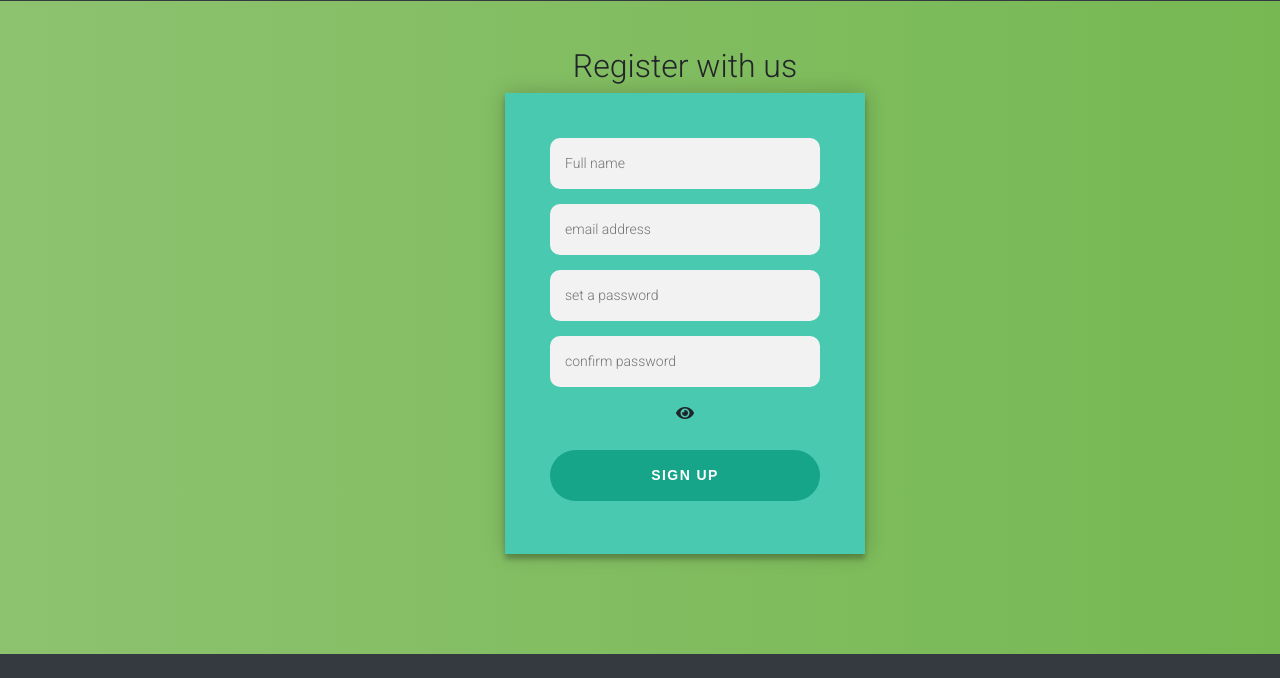
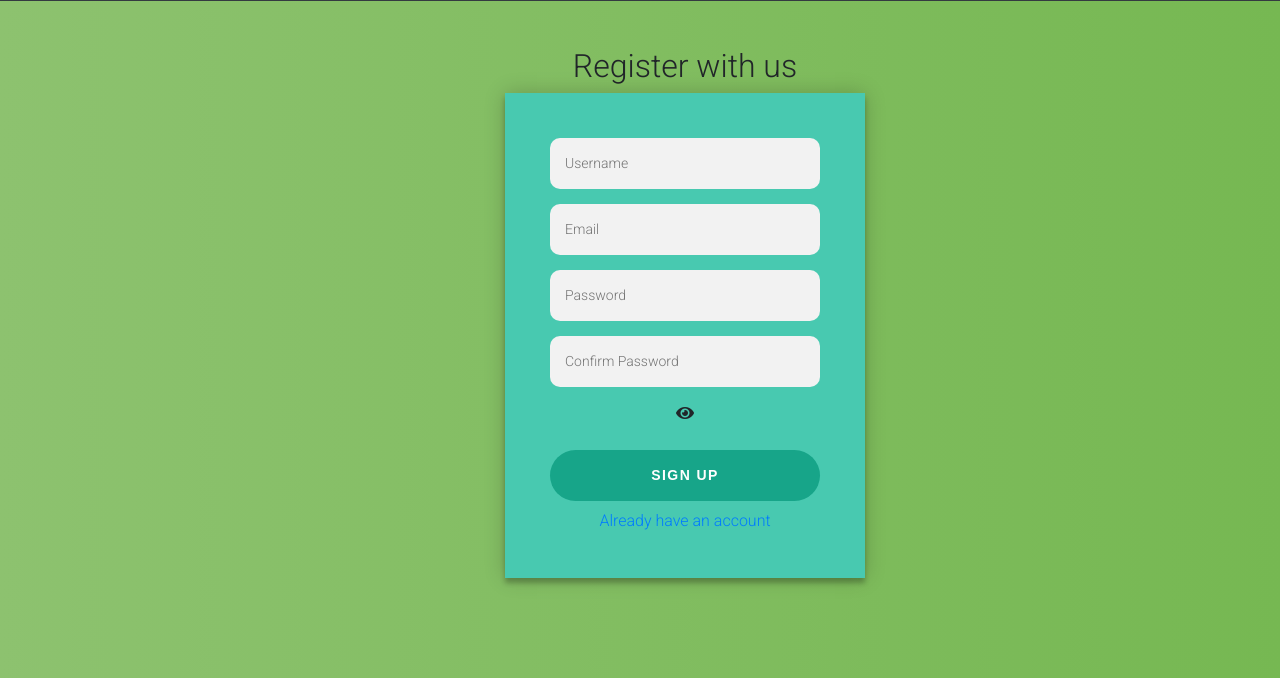
Before and after one commit to Sanga78/ecom, a Django app: page /register in a window 1280 px wide. Shown: the part 527-1205 px from the top of the page. Before the commit the page ends 1181 px from the top, so only its background shows below. Run offline with Django 4.2, Linux system fonts and the light colour scheme; some libraries are stand-ins or nearby versions.

Commit message:
Update register.html
updated registration template

```diff
--- a/ecomerce/templates/registration/register.html
+++ b/ecomerce/templates/registration/register.html
@@ -13,20 +13,24 @@
     <div class="login-page">
         <center><h2>Register with us</h2></center>
         <div class="form">
-          <form>
-            <input type="text" required minlength="10" name="username" placeholder="Full name" />
-            <input type="email" required name="email" placeholder="email address" />
-            <input type="password" id="password" name="password1" id="password" placeholder="set a password" />
-            <input type="password" name="password2" id="cpassword" placeholder="confirm password" />
+          <form method="post" autocomplete="off">
+            {% csrf_token %}
+            {% if messages %}
+                {% for message in messages %}
+                    <h2 class="error">{{message}}</h2>
+                {% endfor %}
+            {% endif %}
+            <input type="text" id="username" name="username" type="text" placeholder="Username" required>
+            <input type="email" id="email" name="email" type="email" placeholder="Email" required>
+            <input type="password" id="password1" name="password1" type="password" placeholder="Password" required>
+            <input type="password" id="password2" name="password2" type="password" placeholder="Confirm Password" required>
             <i class="fas fa-eye" onclick="show()"></i>
             <br>
             <br>
-          </form>
-
-          <form class="login-form">
-            <button type="button" id="btn-signup">
+            <button type="submit" id="btn-signup">
               SIGN UP
             </button>
+            <center><a id="return_btn" href="{% url 'login' %}">Already have an account</a></center>
           </form>
         </div>
     </div>
```
